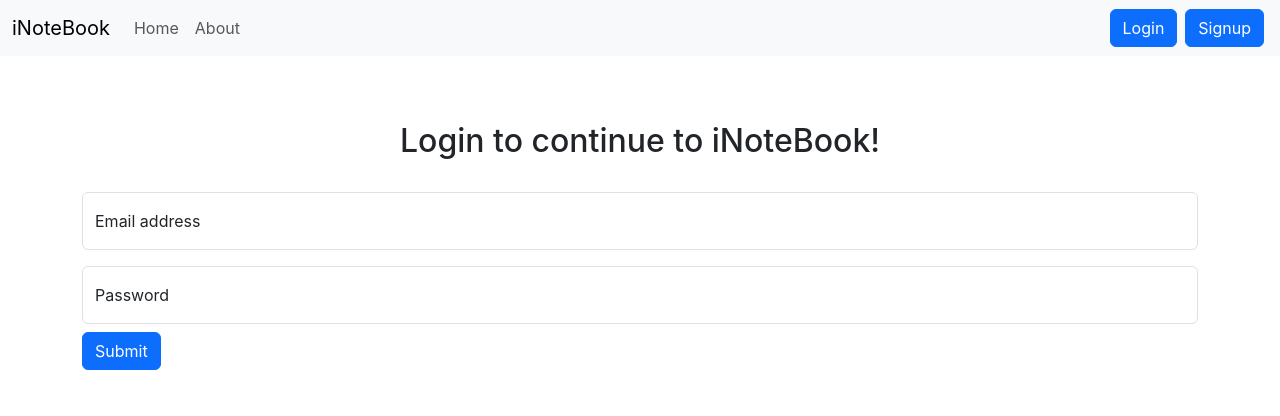
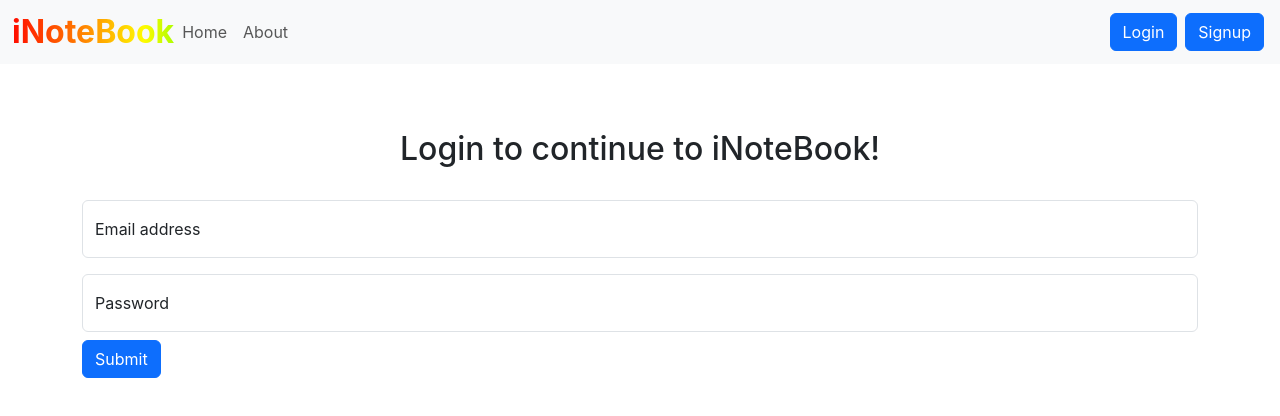
Before and after one commit to AryanKumarOfficial/iNoteBook, a React (Create React App) app: page /login in a window 1280 px wide. Shown: the top 416 px of the page. Built offline with nearby package versions, Linux system fonts and the light colour scheme; no server answers.

Commit message:
chore: Update logo styling and animation

```diff
--- a/src/App.css
+++ b/src/App.css
@@ -17,3 +17,39 @@
 .logged-in {
     margin: -13px;
 }
+
+.logo {
+    background: linear-gradient(90deg, #ff0000, #ff7300, #fffb00, #48ff00, #00ffd5, #002bff, #7a00ff, #ff00e7);
+    background-clip: text;
+    -webkit-background-clip: text;
+    -webkit-text-fill-color: transparent;
+    background-size: 300% 300%;
+    color: transparent;
+    font-size: 2rem;
+    font-weight: 700;
+    margin: 0;
+    padding: 0;
+    text-align: center;
+    animation: gradient 5s alternate infinite both;
+    transition: all 0.3s ease;
+}
+
+.logo:hover {
+
+    animation: gradient 2s alternate infinite both;
+
+}
+
+@keyframes gradient {
+    0% {
+        background-position: 0% 50%;
+    }
+
+    50% {
+        background-position: 100% 50%;
+    }
+
+    100% {
+        background-position: 0% 50%;
+    }
+}
--- a/src/Components/Navbar.js
+++ b/src/Components/Navbar.js
@@ -18,12 +18,12 @@ export default function Navbar(props) {
         <>
             <nav className="navbar navbar-expand-lg bg-body-tertiary">
                 <div className="container-fluid">
-                    <Link className="navbar-brand" to="/">iNoteBook</Link>
+                    <Link className="navbar-brand logo" to="/">iNoteBook</Link>
                     <button className="navbar-toggler" type="button" data-bs-toggle="collapse" data-bs-target="#navbarSupportedContent" aria-controls="navbarSupportedContent" aria-expanded="false" aria-label="Toggle navigation">
                         <span className="navbar-toggler-icon"></span>
                     </button>
                     <div className="collapse navbar-collapse" id="navbarSupportedContent">
-                        <ul className="navbar-nav me-auto mb-2 mb-lg-0">
+                        <ul className="navbar-nav me-auto mb-2  mb-lg-0">
                             <li className="nav-item">
                                 <Link className={`nav-link ${location.pathname === "/" ? "active" : ""}`} aria-current="page" to="/">Home</Link>
                             </li>
```
